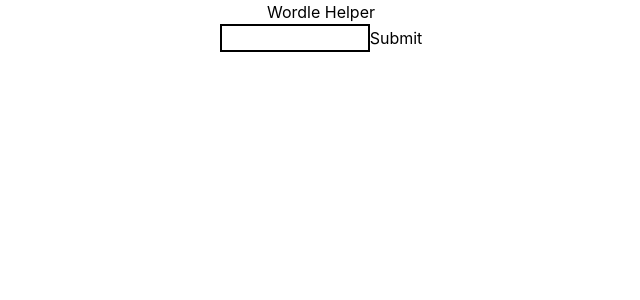
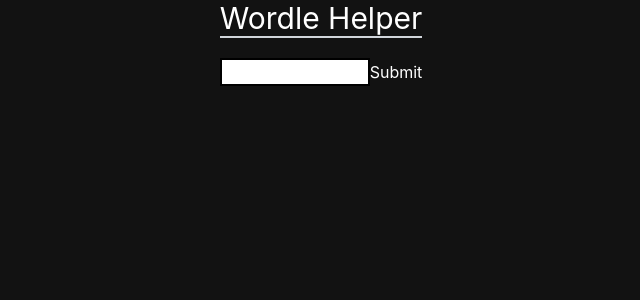
Before and after one commit to BrianSpencerDev/wordle-helper, a Next.js app: page / in a window 1280 px wide. Shown: the top 300 px of the page, without its empty margins (319-959 px from the left). Built offline with nearby package versions, Linux system fonts and the light colour scheme.

Commit message:
add basic styling

```diff
--- a/components/Input.js
+++ b/components/Input.js
@@ -29,10 +29,10 @@
 		}
 	};
 
-    return <div className="flex justify-center mb-5">
+    return <div className="flex justify-center my-5 text-black">
         <form onSubmit={submitHandler}>
             <input className="border-2 border-solid border-black" name="letters" type="text" size="10" ref={inputRef}></input>
-            <button>Submit</button>
+            <button className="text-white">Submit</button>
         </form>
     </div>
 
--- a/components/Navbar.js
+++ b/components/Navbar.js
@@ -1,6 +1,6 @@
 function Navbar(){
 
-    return <nav className="flex justify-center">
+    return <nav className="flex justify-center border-b-2 border-gray-300 text-3xl">
         <p>Wordle Helper</p>
     </nav>
 
--- a/pages/index.js
+++ b/pages/index.js
@@ -2,7 +2,6 @@
 import Head from 'next/head'
 import Input from '../components/Input'
 import Navbar from '../components/Navbar'
-import Word from '../components/Word'
 import Results from '../components/Results'
 
 export default function Home() {
@@ -21,7 +20,7 @@
         <link rel="icon" href="/favicon.ico" />
       </Head>
 
-      <main>
+      <main className='w-full h-full'>
         <Navbar />
         <Input onSubmit={getWords}/>
         {console.log(words)}
--- a/styles/globals.css
+++ b/styles/globals.css
@@ -4,6 +4,8 @@
   width: 100%;
   padding: 0;
   margin: 0;
+  background-color: #121212;
+  color: white;
   font-family: -apple-system, BlinkMacSystemFont, Segoe UI, Roboto, Oxygen,
     Ubuntu, Cantarell, Fira Sans, Droid Sans, Helvetica Neue, sans-serif;
 }
```
